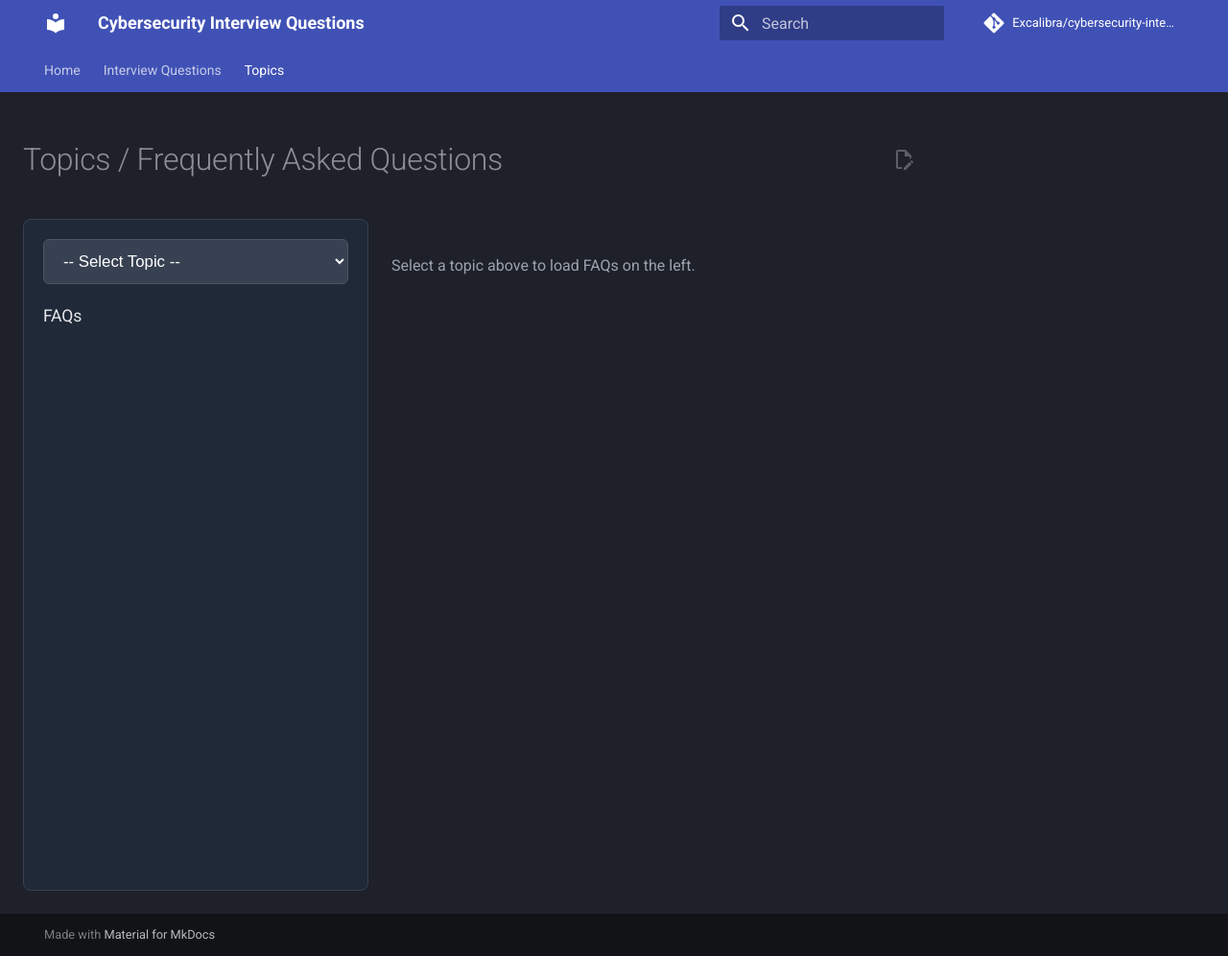
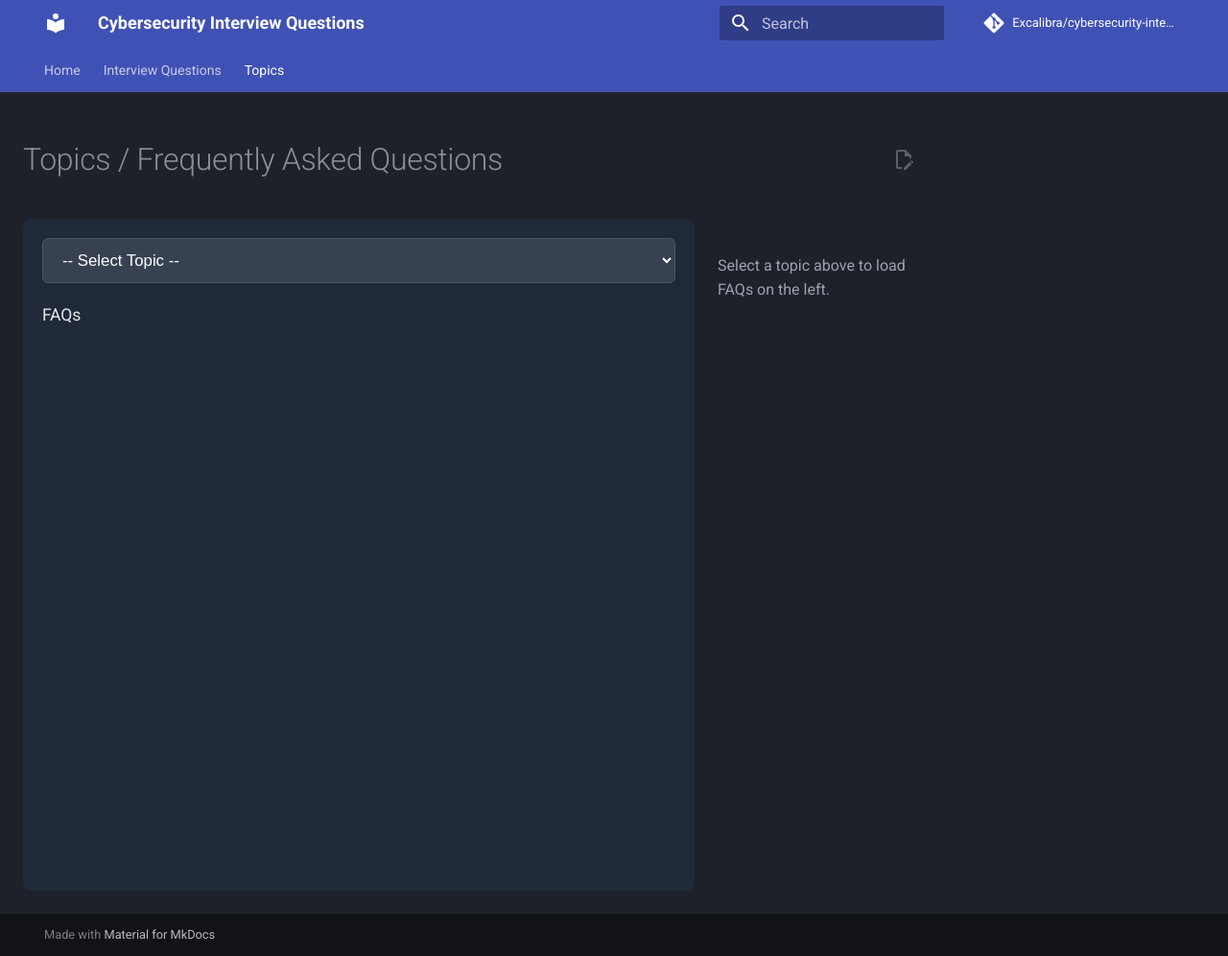
Before and after one commit to Excalibra/cybersecurity-interview-questions, an MkDocs documentation site: the page built from docs/topics/index.md, in a window 1280 px wide and 996 px high. Shown: the whole window at 96% size. Built offline with MkDocs 1.6.1 and Material for MkDocs 9.7.7, drawn with Linux system fonts in a browser that asks for light colours; comment, search, counter and statistics services are not loaded.

Commit message:
Update index.md

```diff
--- a/docs/topics/index.md
+++ b/docs/topics/index.md
@@ -2,7 +2,7 @@
 
 <div style="display: flex; gap: 24px; align-items: flex-start;">
   <!-- Dynamic Left Sidebar -->
-  <div id="dynamic-sidebar" style="width: 360px; background:#1f2937; padding:20px; border-radius:8px; border:1px solid #374151; min-height: 700px; flex-shrink: 0;">
+  <div id="dynamic-sidebar" style="width: 360px; background:#1f2937; padding:20px; border-radius:8px; border:1px; solid #374151; min-height: 700px; width:700px; flex-shrink: 0;">
 
     <select id="topic-selector" style="width:100%; padding:12px 16px; font-size:1.05em; background:#374151; color:white; border:1px solid #4b5563; border-radius:6px; margin-bottom:20px;">
       <option value="">-- Select Topic --</option>
```
